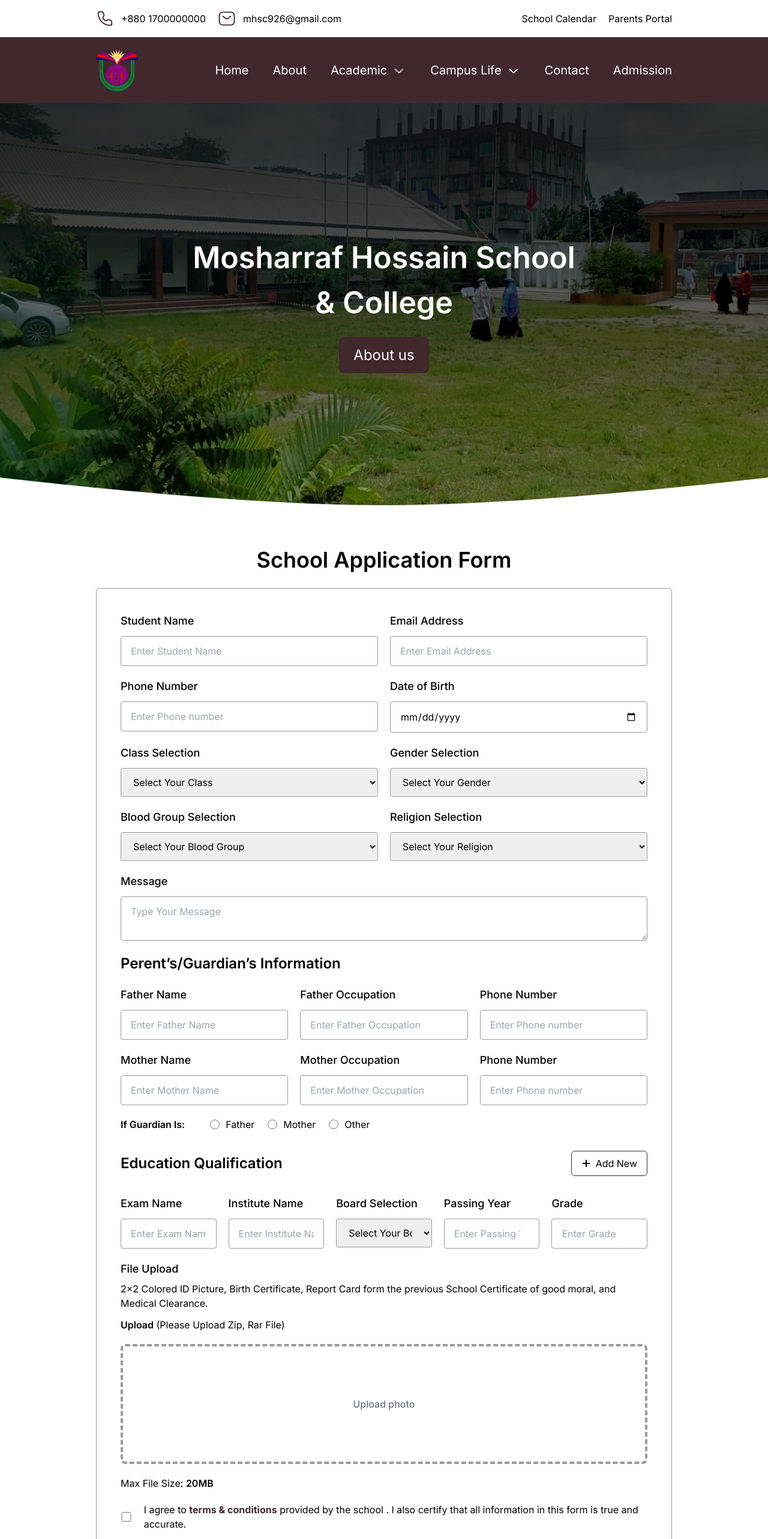
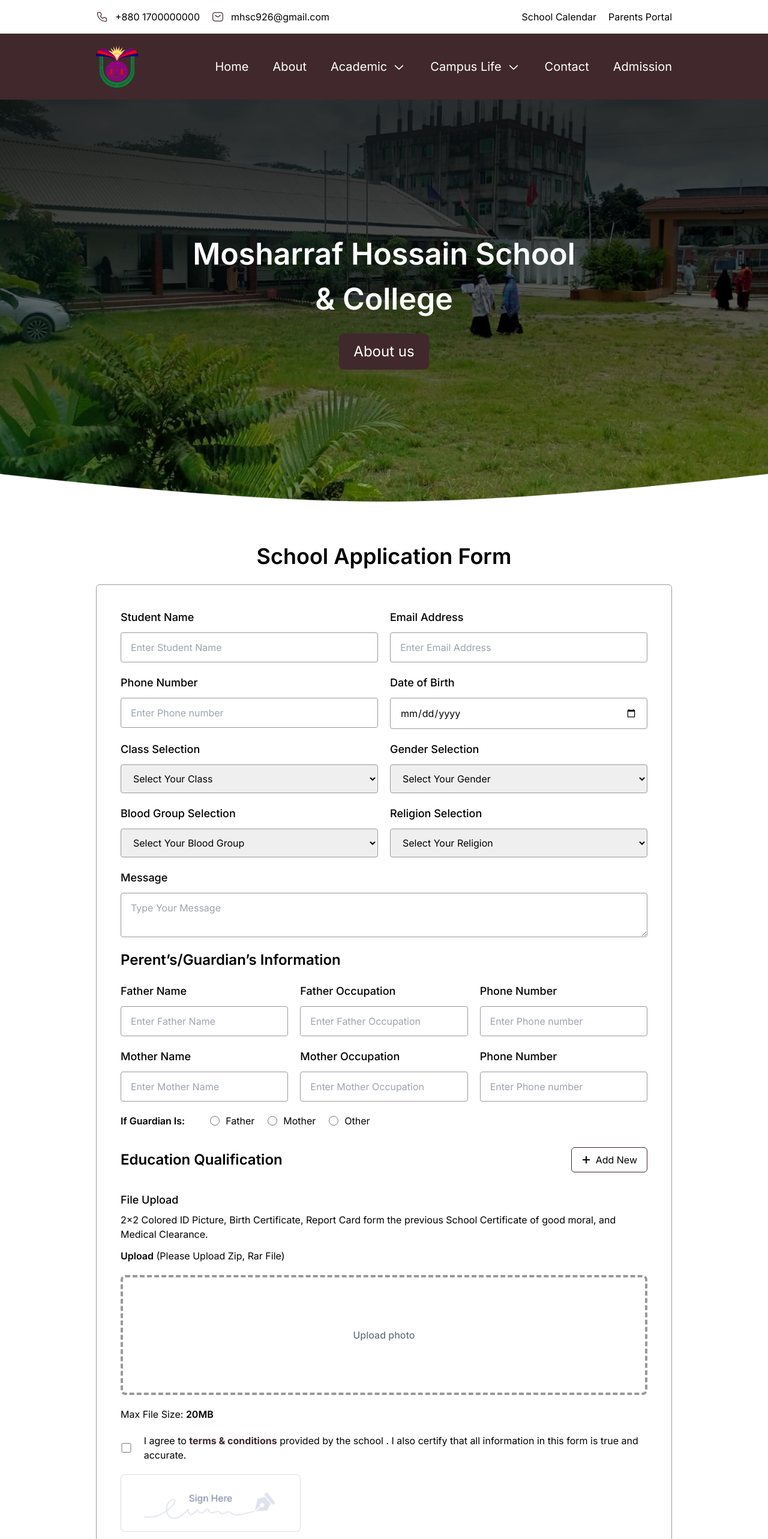
Before and after one commit to Md-Pervez-Hossain/scholl-management-website, a Next.js app: page /apply-now in a window 1280 px wide. Shown: the top 2565 px of the page at 60% size. Built offline with nearby package versions, Linux system fonts and the light colour scheme.

Commit message:
functional the add new button of scholl admission form

```diff
--- a/components/ApplicationForm/ApplicationForm.jsx
+++ b/components/ApplicationForm/ApplicationForm.jsx
@@ -1,7 +1,7 @@
 "use client"
 import { BoardsName, blood_groups, classes, gender, religionArray } from '@/data';
 import React, { useState } from 'react';
-import { useForm } from 'react-hook-form';
+import { useFieldArray, useForm } from 'react-hook-form';
 import { GoPlus } from "react-icons/go";
 import ImageUploader from '../ImageUploader/ImageUploader';
 import SignUploader from '../ImageUploader/SignUploader';
@@ -10,10 +10,24 @@
   const [view, setView] = useState("")
   const {
     register,
+    control,
     handleSubmit,
     formState: { errors, isLoading },
   } = useForm({
+    education: [
+      {
+        exam_name: "",
+        institute_name: "",
+        board_name: "",
+        passing_year: "",
+        grade: "",
+      },
+    ],
 
+  });
+  const { fields, append, remove } = useFieldArray({
+    control,
+    name: "education",
   });
   const handleContact = (values) => {
     console.log(values);
@@ -230,22 +244,38 @@
 
           <div className='flex justify-between items-center gap-5 flex-wrap my-8'>
             <h2 className=' text-[24px] font-[600] '>Education Qualification</h2>
-            <button className='border border-[#40282C] px-4 py-2 rounded-md flex items-center gap-2'>
+            <button
+              onClick={() =>
+                append({
+                  exam_name: "",
+                  institute_name: "",
+                  board_name: "",
+                  passing_year: "",
+                  grade: "",
+                })
+              }
+              type='button'
+              className='border border-[#40282C] px-4 py-2 rounded-md flex items-center gap-2'>
               <GoPlus />
               <span>Add New</span>
             </button>
           </div>
+          <div >
+            {
+              fields.map((field, index) => {
+                return (
+                  <>
                     <div className='grid lg:grid-cols-3 xl:grid-cols-5 gap-5'>
-            <div className='flex flex-col'>
+                      <div className='flex flex-col' key={field.id}>
                         <label className='text-[18px] font-[500] mb-3'>Exam Name</label>
-              <input type='text'  {...register("exam_name", { required: true })} placeholder='Enter Exam Name' className='border border-[#999] px-4 py-3 rounded' />
+                        <input type='text'  {...register(`education.${index}.exam_name`, { required: true })} placeholder='Enter Exam Name' className='border border-[#999] px-4 py-3 rounded' />
                         {
                           errors.exam_name && <p className='text-[#40282C]'>This Field is Required</p>
                         }
                       </div>
                       <div className='flex flex-col'>
                         <label className='text-[18px] font-[500] mb-3'>Institute Name</label>
-              <input type='text'  {...register("institute_name", { required: true })} placeholder='Enter Institute Name' className='border border-[#999] px-4 py-3 rounded' />
+                        <input type='text'  {...register(`education.${index}.institute_name`, { required: true })} placeholder='Enter Institute Name' className='border border-[#999] px-4 py-3 rounded' />
                         {
                           errors.institute_name && <p className='text-[#40282C]'>This Field is Required</p>
                         }
@@ -253,7 +283,7 @@
 
                       <div className='flex flex-col'>
                         <label className='text-[18px] font-[500] mb-3'>Board Selection</label>
-              <select {...register("board_name", { required: true })} className='border border-[#999] px-4 py-3 rounded'>
+                        <select {...register(`education.${index}.board_name`, { required: true })} className='border border-[#999] px-4 py-3 rounded'>
                           <option value="" selected>Select Your Board</option>
                           {
                             BoardsName?.map(boardName => {
@@ -271,18 +301,30 @@
                       </div>
                       <div className='flex flex-col lg:col-span-2 xl:col-auto'>
                         <label className='text-[18px] font-[500] mb-3'>Passing Year</label>
-              <input type='number'  {...register("passing_year", { required: true })} placeholder='Enter Passing Year' className='border border-[#999] px-4 py-3 rounded' />
+                        <input type='number'  {...register(`education.${index}.passing_year`, { required: true })} placeholder='Enter Passing Year' className='border border-[#999] px-4 py-3 rounded' />
                         {
                           errors.institute_name && <p className='text-[#40282C]'>This Field is Required</p>
                         }
                       </div>
                       <div className='flex flex-col lg:col-span-1 xl:col-auto'>
                         <label className='text-[18px] font-[500] mb-3'>Grade</label>
-              <input type='number'  {...register("grade", { required: true })} placeholder='Enter Grade' className='border border-[#999] px-4 py-3 rounded' />
+                        <input type='number'  {...register(`education.${index}.grade`, { required: true })} placeholder='Enter Grade' className='border border-[#999] px-4 py-3 rounded' />
                         {
                           errors.institute_name && <p className='text-[#40282C]'>This Field is Required</p>
                         }
                       </div>
+                      {index > 0 && (
+                        <button type="button" onClick={() => remove(index)}>
+                          Remove
+                        </button>
+                      )}
+                    </div>
+
+                  </>
+                )
+              })
+            }
+
 
           </div>
           <div className='flex flex-col my-5'>
--- a/components/Header/NavigationMenu.jsx
+++ b/components/Header/NavigationMenu.jsx
@@ -8,11 +8,11 @@
       <div className='w-9/12 mx-auto py-4 flex items-center justify-between flex-wrap gap-10'>
         <div className='flex items-center flex-wrap gap-5'>
           <div className='flex items-center flex-wrap gap-3'>
-            <Image alt='' src={phoneIcon} width={30} height={30} />
+            <Image alt='' src={phoneIcon} width={20} height={20} />
             <p>+880 1700000000</p>
           </div>
           <div className='flex items-center flex-wrap gap-3'>
-            <Image alt='' src={mailIcon} width={30} height={30} />
+            <Image alt='' src={mailIcon} width={20} height={20} />
             <p>mhsc926@gmail.com</p>
           </div>
         </div>
```
Lines whose indentation alone changed are shown as unchanged.
